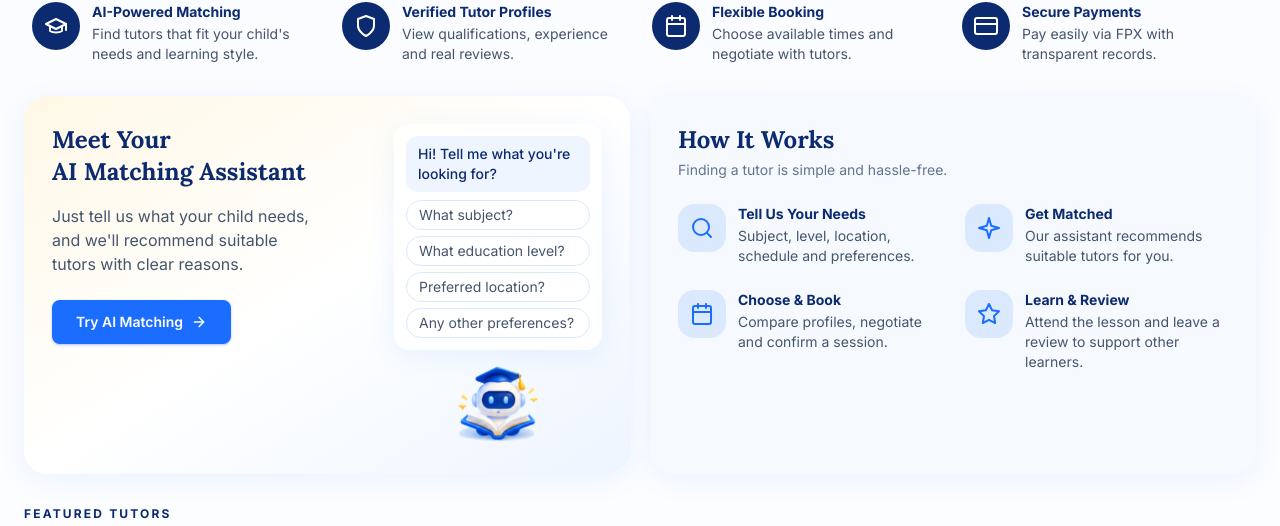
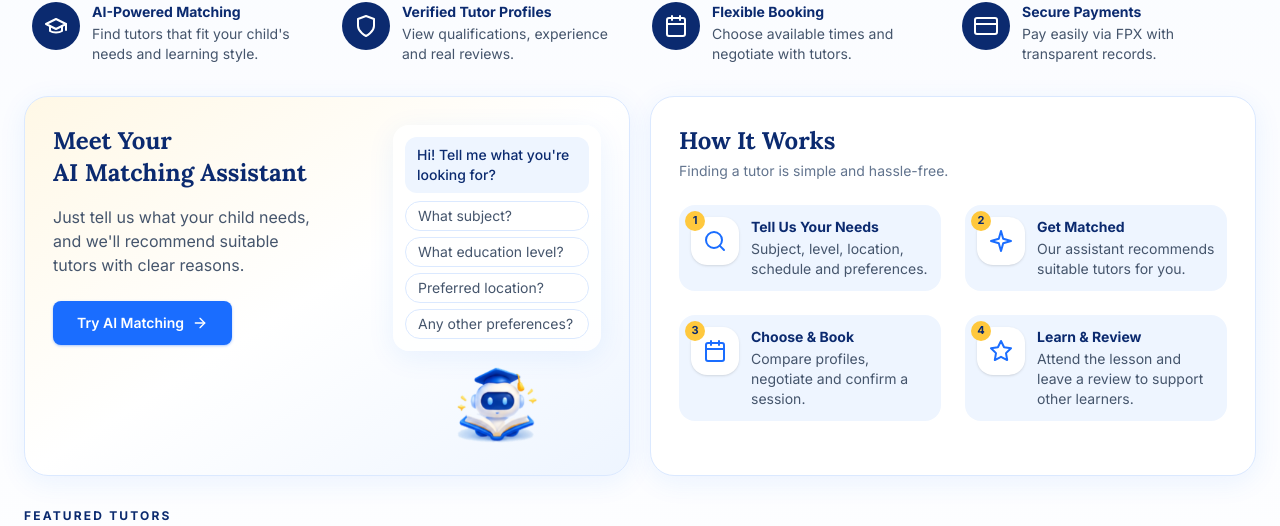
Before and after one commit to Xinyue1006/wondertutor, a React (Vite) app in the folder frontend/: page / in a window 1280 px wide. Shown: the part 501-1027 px from the top of the page. Built offline with nearby package versions, Linux system fonts and the light colour scheme; no server answers.

Commit message:
landing: clearer How It Works and assistant cards

```diff
--- a/frontend/src/pages/Home.jsx
+++ b/frontend/src/pages/Home.jsx
@@ -118,7 +118,7 @@ export default function Home() {
 
       {/* ── Assistant + How it works ── */}
       <section id="how-it-works" className="grid scroll-mt-24 gap-5 lg:grid-cols-2">
-        <div className="grid gap-6 overflow-hidden rounded-3xl bg-gradient-to-br from-accent-50 via-white to-brand-50 p-7 shadow-card sm:grid-cols-[1fr_13rem]">
+        <div className="grid gap-6 overflow-hidden rounded-3xl border border-brand-100 bg-gradient-to-br from-accent-50 via-white to-brand-50 p-7 shadow-card sm:grid-cols-[1fr_13rem]">
           <div>
             <h2 className="font-display text-2xl font-bold text-navy">Meet Your<br />AI Matching Assistant</h2>
             <p className="mt-4 max-w-[17rem] text-base text-slate-600">
@@ -139,13 +139,16 @@ export default function Home() {
           </div>
         </div>
 
-        <div className="rounded-3xl bg-brand-25 p-7 shadow-card">
+        <div className="rounded-3xl border border-brand-100 bg-white p-7 shadow-card">
           <h2 className="font-display text-2xl font-bold text-navy">How It Works</h2>
           <p className="mt-1 text-sm text-slate-500">Finding a tutor is simple and hassle-free.</p>
           <div className="mt-6 grid gap-6 sm:grid-cols-2">
-            {STEPS.map(([icon, title, text]) => (
-              <div key={title} className="flex items-start gap-3">
-                <span className="flex h-12 w-12 shrink-0 items-center justify-center rounded-2xl bg-brand-100 text-brand-500"><Icon name={icon} className="h-6 w-6" /></span>
+            {STEPS.map(([icon, title, text], i) => (
+              <div key={title} className="flex items-start gap-3 rounded-2xl bg-brand-50 p-3">
+                <span className="relative flex h-12 w-12 shrink-0 items-center justify-center rounded-2xl bg-white text-brand-500 shadow-sm">
+                  <Icon name={icon} className="h-6 w-6" />
+                  <span className="absolute -left-1.5 -top-1.5 flex h-5 w-5 items-center justify-center rounded-full bg-accent text-[11px] font-bold text-navy">{i + 1}</span>
+                </span>
                 <div>
                   <div className="text-sm font-bold text-navy">{title}</div>
                   <p className="mt-0.5 text-sm text-slate-600">{text}</p>
```
